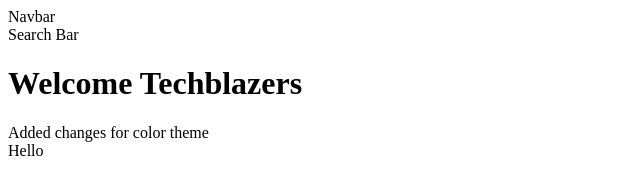
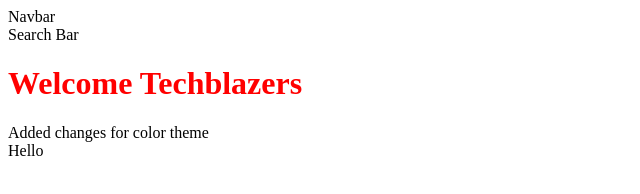
Before and after one commit to klanezurbano/simple-website, a plain HTML site: page index.html in a window 1280 px wide. Shown: the whole page, without its empty margins (0-640 px from the left). Drawn offline with Linux system fonts and the light colour scheme.

Commit message:
:lipstick: Use red for heading

```diff
--- a/index.html
+++ b/index.html
@@ -9,7 +9,7 @@
 <body>
   <header>Navbar</header>
   <div>Search Bar</div>
-  <h1>Welcome Techblazers</h1>
+  <h1 style="color: red;">Welcome Techblazers</h1>
 
   Added changes for color theme
   <footer>Hello</footer>
```
